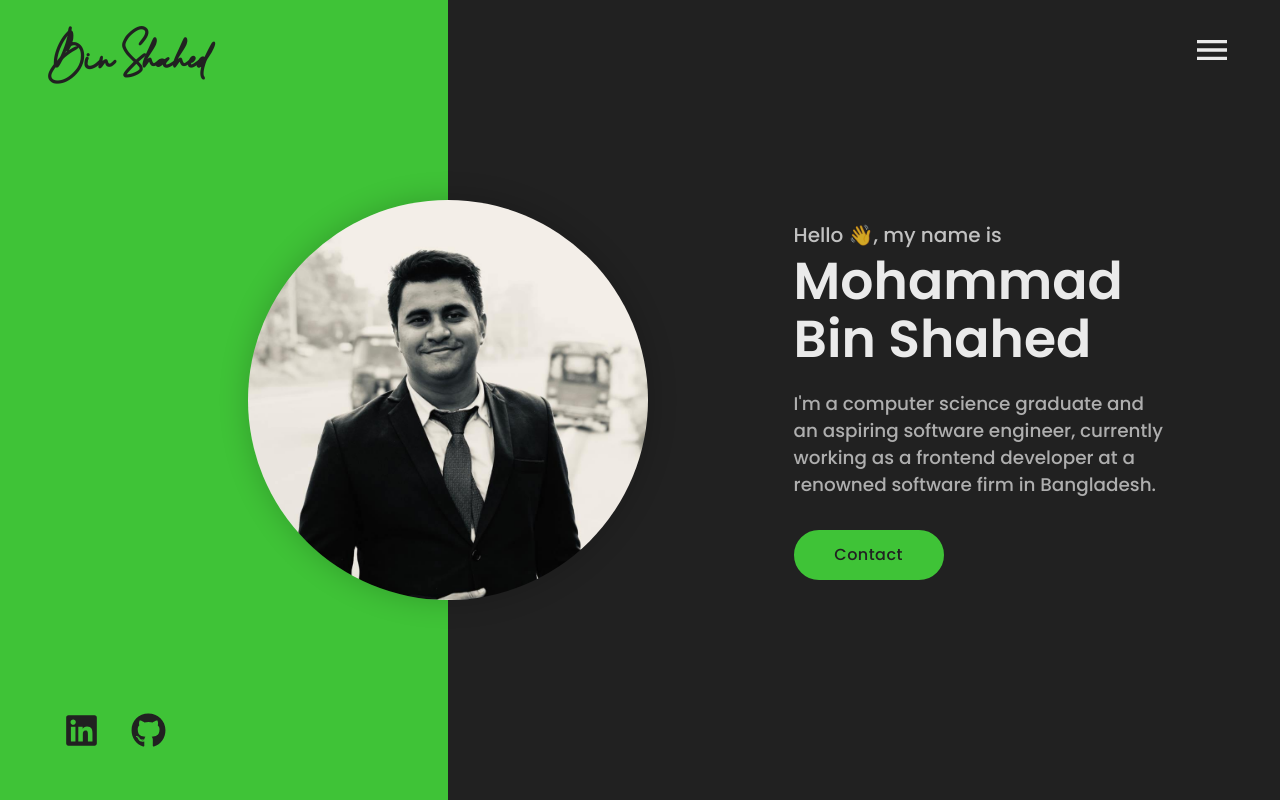
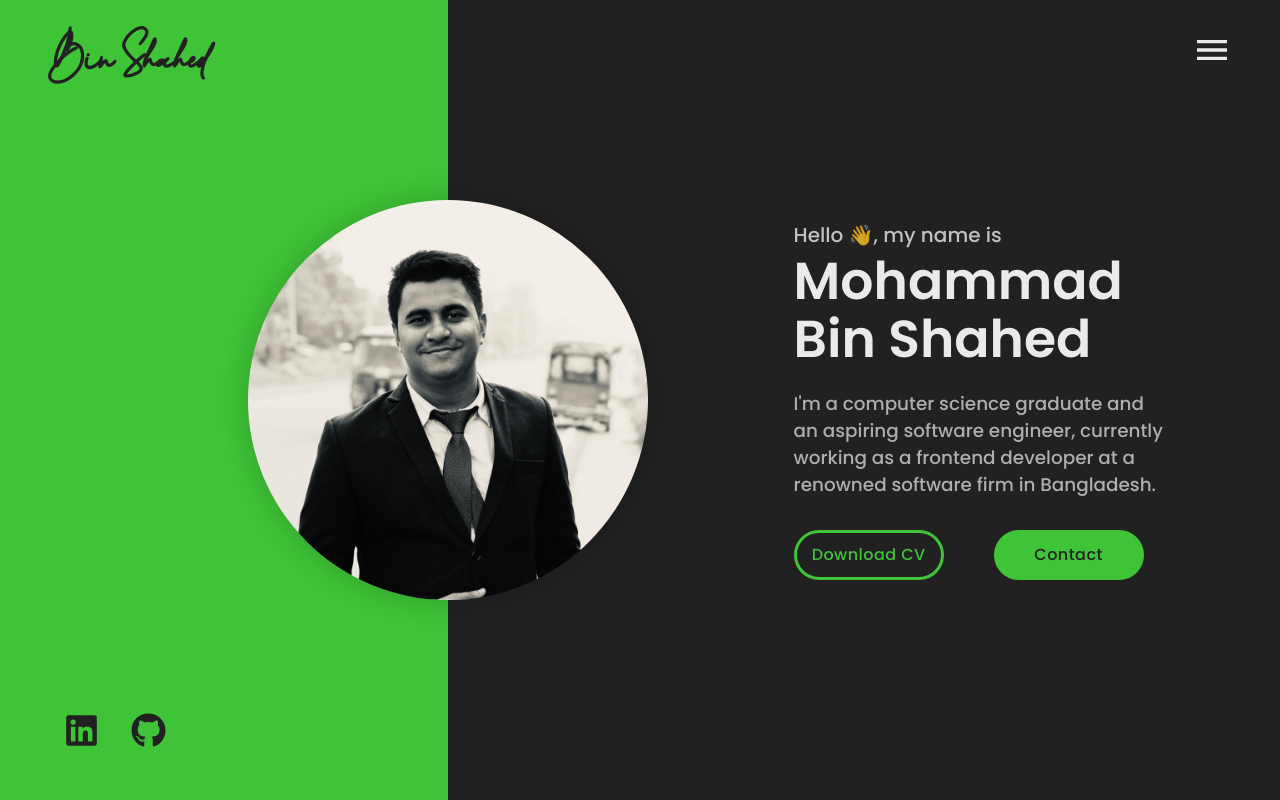
Before and after one commit to binshahed/portfolio-site, a React (Vite) app: page / in a window 1280 px wide. Shown: the top 800 px of the page. Built offline with nearby package versions, Linux system fonts and the light colour scheme; a web font is replaced by a local one.

Commit message:
add resume option

```diff
--- a/src/components/Landing/Landing.jsx
+++ b/src/components/Landing/Landing.jsx
@@ -164,7 +164,7 @@ function Landing() {
                         <p>{headerData.desciption}</p>
 
                         <div className='lcr-buttonContainer'>
-                            {/* {headerData.resumePdf && (
+                            {headerData.resumePdf && (
                                 <a
                                     href={headerData.resumePdf}
                                     download='resume'
@@ -175,7 +175,7 @@ function Landing() {
                                         Download CV
                                     </Button>
                                 </a>
-                            )} */}
+                            )}
                             <NavLink
                                 to='/#contacts'
                                 smooth={true}
```
